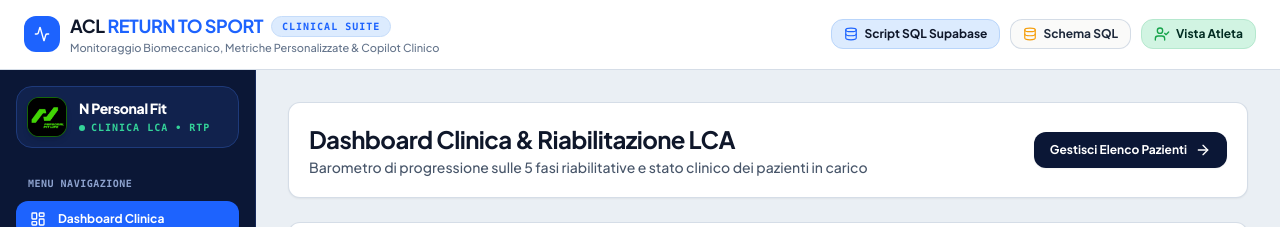
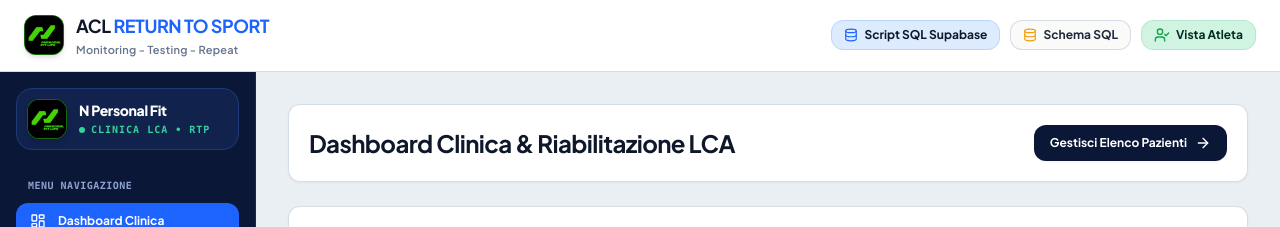
Before and after one commit to JohnGotti626/ACLmonitoring, a React (Vite) app: page / in a window 1280 px wide. Shown: the top 227 px of the page. Built offline with nearby package versions, Linux system fonts and the light colour scheme; no server answers; the database is empty.

Commit message:
refactor(ui): update Header branding with custom LogoN and simplify Dashboard header

```diff
--- a/src/components/Dashboard.jsx
+++ b/src/components/Dashboard.jsx
@@ -35,14 +35,9 @@ export default function Dashboard({ patients, onSelectPatient, onNavigateToPatie
     <div className="space-y-6 text-slate-900">
       {/* Top Header Finestra ad Alto Contrasto */}
       <div className="bg-white p-5 rounded-xl border border-slate-300/80 shadow-sm flex flex-col sm:flex-row sm:items-center justify-between gap-4">
-        <div>
-          <h1 className="text-xl sm:text-2xl font-bold text-slate-900 tracking-tight">
-            Dashboard Clinica &amp; Riabilitazione LCA
-          </h1>
-          <p className="text-xs sm:text-sm text-slate-600 font-medium mt-0.5">
-            Barometro di progressione sulle 5 fasi riabilitative e stato clinico dei pazienti in carico
-          </p>
-        </div>
+        <h1 className="text-xl sm:text-2xl font-bold text-slate-900 tracking-tight">
+          Dashboard Clinica &amp; Riabilitazione LCA
+        </h1>
 
         <button
           onClick={onNavigateToPatients}
--- a/src/components/Header.jsx
+++ b/src/components/Header.jsx
@@ -1,6 +1,7 @@
 import React from 'react';
-import { Activity, ShieldCheck, UserCheck, Database, Menu } from 'lucide-react';
+import { ShieldCheck, UserCheck, Database, Menu } from 'lucide-react';
 import { useAuth } from '../context/AuthContext';
+import LogoN from './LogoN';
 
 export default function Header({ onToggleMobileSidebar, onOpenSqlModal, currentView }) {
   const { role } = useAuth();
@@ -19,21 +20,14 @@ export default function Header({ onToggleMobileSidebar, onOpenSqlModal, currentV
           </button>
         )}
 
-        <div className="flex items-center gap-2.5">
-          <div className="w-9 h-9 rounded-xl bg-[#1D63FE] flex items-center justify-center shadow-xs">
-            <Activity className="w-4 h-4 text-white" />
-          </div>
-          <div>
-            <div className="flex items-center gap-2">
-              <span className="font-bold text-base sm:text-lg tracking-tight text-slate-900">
-                ACL <span className="text-[#1D63FE]">RETURN TO SPORT</span>
-              </span>
-              <span className="hidden md:inline-block text-[10px] font-mono uppercase tracking-widest px-2.5 py-0.5 rounded-full bg-[#DCEBFE] text-[#1D63FE] border border-[#C5DCFA] font-bold">
-                Clinical Suite
-              </span>
-            </div>
-            <p className="text-[11px] text-slate-500 font-medium hidden sm:block">
-              Monitoraggio Biomeccanico, Metriche Personalizzate &amp; Copilot Clinico
+        <div className="flex items-center gap-3">
+          <LogoN className="w-10 h-10 rounded-xl shadow-xs shrink-0" />
+          <div className="flex flex-col justify-center">
+            <span className="font-bold text-base sm:text-lg tracking-tight text-slate-900 leading-tight">
+              ACL <span className="text-[#1D63FE]">RETURN TO SPORT</span>
+            </span>
+            <p className="text-[11px] text-slate-500 font-semibold tracking-wide mt-0.5">
+              Monitoring - Testing - Repeat
             </p>
           </div>
         </div>
```
